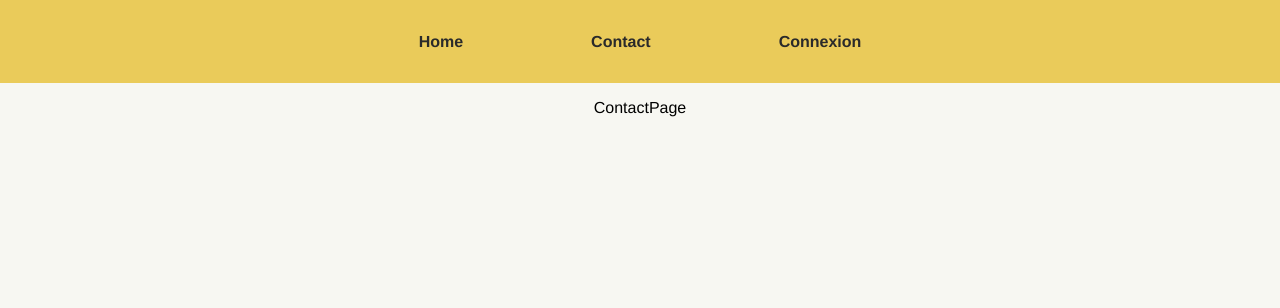
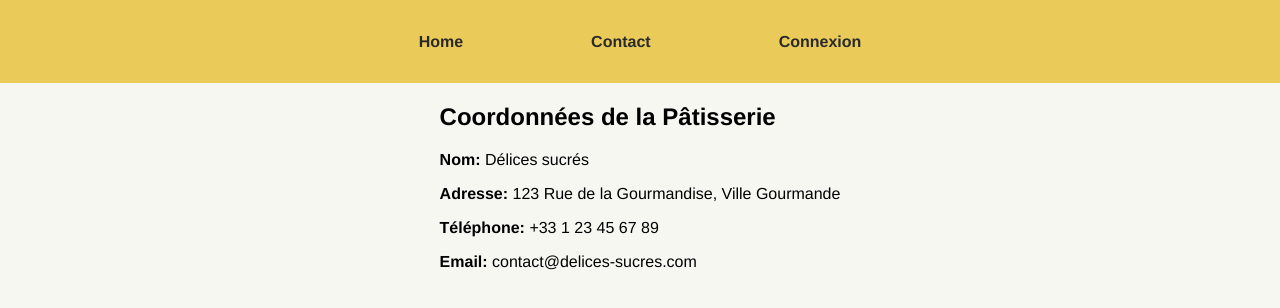
Before and after one commit to Mickael-Mesloub/js-app-pastries, a React (Vite) app in the folder app/: page /contact in a window 1280 px wide. Shown: the top 308 px of the page. Built offline with nearby package versions, Linux system fonts and the light colour scheme.

Commit message:
coordonnees patisserie ajouter dans Contact

```diff
--- a/app/src/pages/ContactPage.jsx
+++ b/app/src/pages/ContactPage.jsx
@@ -1,9 +1,24 @@
 import Layout from '../components/Layout';
 
 const ContactPage = () => {
+
+  const patisserieCoordonnees = {
+    nom: "Délices sucrés",
+    adresse: "123 Rue de la Gourmandise, Ville Gourmande",
+    telephone: "+33 1 23 45 67 89",
+    email: "contact@delices-sucres.com",
+  };
+
+
   return (
     <Layout>
-      <p>ContactPage</p>
+        <div className="patisserie-contact">
+      <h2>Coordonnées de la Pâtisserie</h2>
+      <p><strong>Nom:</strong> {patisserieCoordonnees.nom}</p>
+      <p><strong>Adresse:</strong> {patisserieCoordonnees.adresse}</p>
+      <p><strong>Téléphone:</strong> {patisserieCoordonnees.telephone}</p>
+      <p><strong>Email:</strong> {patisserieCoordonnees.email}</p>
+    </div>
     </Layout>
   );
 };
```
